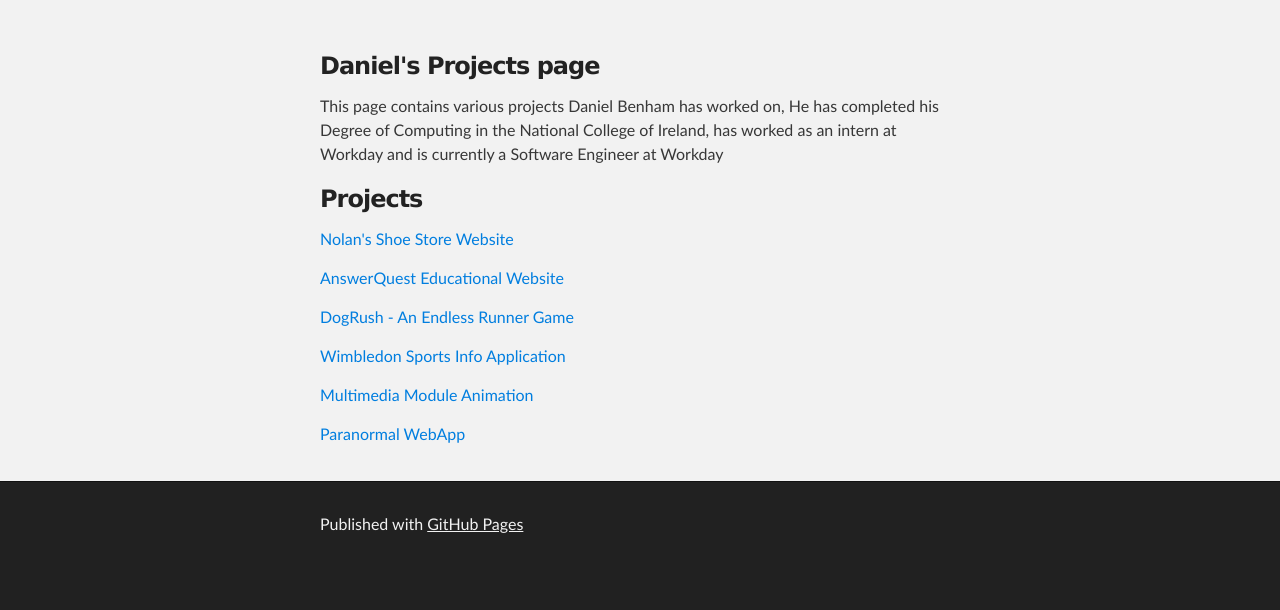
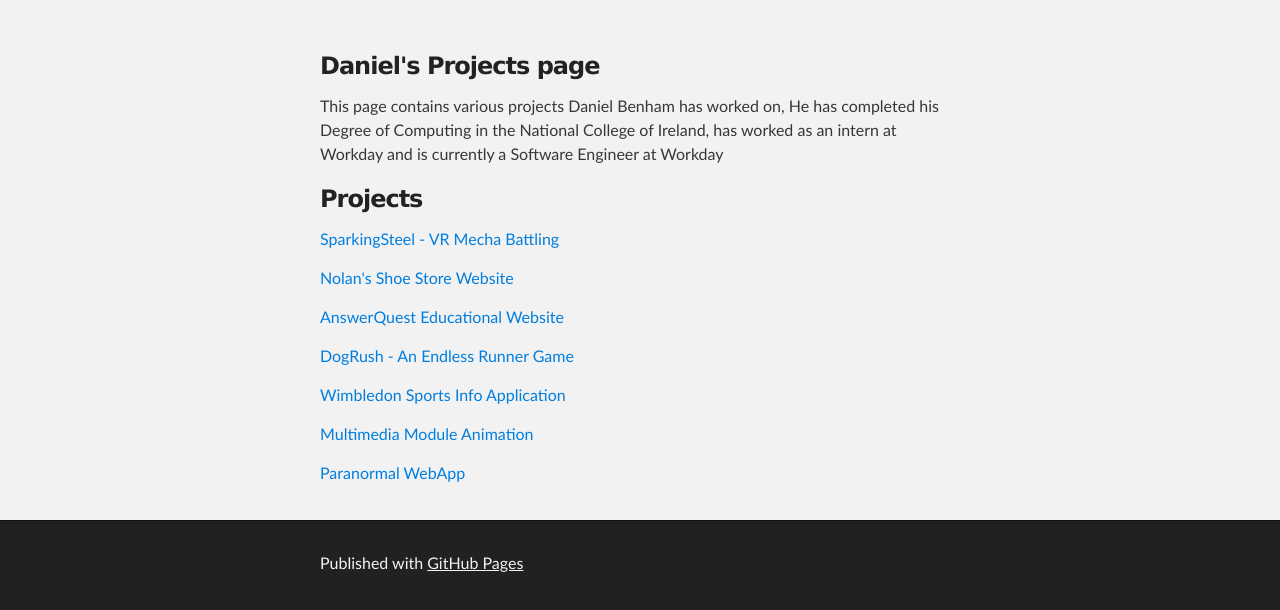
Before and after one commit to DanBen001/DanBen001.github.io, a plain HTML site: page index.html in a window 1280 px wide. Shown: the part 212-822 px from the top of the page. Before the commit the page ends 800 px from the top, so only its background shows below. Drawn offline with Linux system fonts and the light colour scheme.

Commit message:
Update SparkingSteel link

```diff
--- a/index.html
+++ b/index.html
@@ -36,6 +36,7 @@ as an intern at Workday and is currently a Software Engineer at Workday</p>
 <h3>
 <a id="projects" class="anchor" href="#projects" aria-hidden="true"><span class="octicon octicon-link"></span></a>Projects</h3>
 
+<p><a href="http://DanBen001.github.io/SparkingSteel">SparkingSteel - VR Mecha Battling</a></p>
 <p><a href="http://DanBen001.github.io/NolanShopSite">Nolan's Shoe Store Website</a></p>
 <p><a href="http://DanBen001.github.io/AnswerQuest/">AnswerQuest Educational Website</a></p>
 <p><a href="https://DanBen001.github.io/dogrush/">DogRush - An Endless Runner Game</a></p>
```
